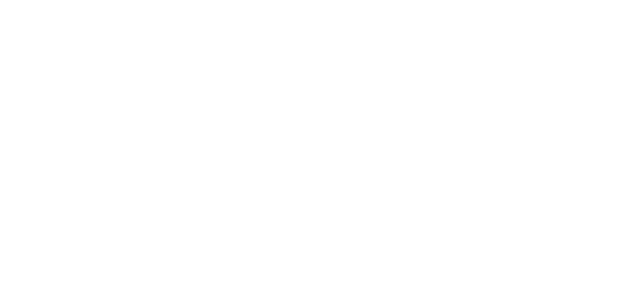
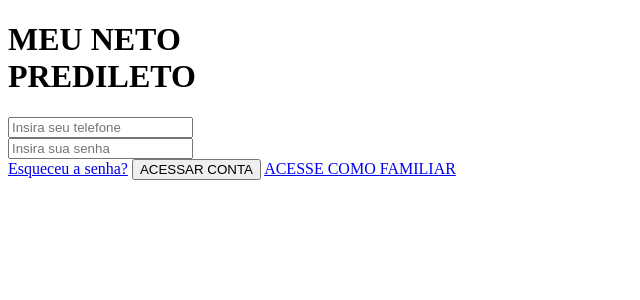
Before and after one commit to JF-BimCopinski/Meu-neto-predileto, a PHP site: page / in a window 1280 px wide. Before the commit the part shown is empty. Shown: the top 300 px of the page, without its empty margins (0-640 px from the left). Run offline with PHP 8.4, Linux system fonts and the light colour scheme.

Commit message:
feat: first page code

```diff
--- a/index.php
+++ b/index.php
@@ -8,6 +8,64 @@
 <body>
     <main class="tela-login container d-flex flex-column align-items-center text-center py-5">
 
+        <h1 class="titulo-login text-white mt-4">MEU NETO<br>PREDILETO</h1>
+
+        <form action="autenticar.php" method="POST" class="w-100 mt-5">
+
+            <!-- Mensagem de erro (só aparece se voltar do autenticar.php com ?erro=1) -->
+            <?php if (isset($_GET['erro'])) { ?>
+                <div class="alert alert-danger py-2 small" role="alert">
+                    Telefone ou senha incorretos.
+                </div>
+            <?php } ?>
+
+            <!-- Campo de telefone -->
+            <div class="campo mx-auto mb-4">
+                <input type="tel" class="form-control rounded-pill" id="telefone" name="telefone"
+                    placeholder="Insira seu telefone" minlength="14" maxlength="15" required>
+                <i class="bi bi-telephone"></i>
+            </div>
+
+            <!-- Campo de senha -->
+            <div class="campo mx-auto">
+                <input type="password" class="form-control rounded-pill" id="senha" name="senha"
+                    placeholder="Insira sua senha" required>
+                <i class="bi bi-shield-check"></i>
+            </div>
+
+            <a href="#" class="link-esqueceu d-inline-block mt-2 mb-5">Esqueceu a senha?</a>
+
+            <!-- Botão principal -->
+            <button type="submit" class="btn btn-acessar w-75 d-flex justify-content-between align-items-center mx-auto mb-4">
+                <span class="flex-grow-1">ACESSAR CONTA</span>
+                <i class="bi bi-box-arrow-in-right"></i>
+            </button>
+
+            <!-- Botão secundário -->
+            <a href="familiar.php" class="btn btn-familiar w-75 d-block mx-auto">
+                ACESSE COMO FAMILIAR
+            </a>
+        </form>
     </main>
+
+    <script>
+        // Máscara do telefone: (41) 99999-9999
+        const campoTelefone = document.getElementById('telefone');
+
+        campoTelefone.addEventListener('input', () => {
+            // tira tudo que não for número e limita a 11 dígitos
+            let numeros = campoTelefone.value.replace(/\D/g, '').slice(0, 11);
+
+            if (numeros.length > 10) {
+                numeros = numeros.replace(/^(\d{2})(\d{5})(\d{4})$/, '($1) $2-$3');
+            } else if (numeros.length > 6) {
+                numeros = numeros.replace(/^(\d{2})(\d{4})(\d{0,4})$/, '($1) $2-$3');
+            } else if (numeros.length > 2) {
+                numeros = numeros.replace(/^(\d{2})(\d{0,5})$/, '($1) $2');
+            }
+
+            campoTelefone.value = numeros;
+        });
+    </script>
 </body>
 </html>
```
